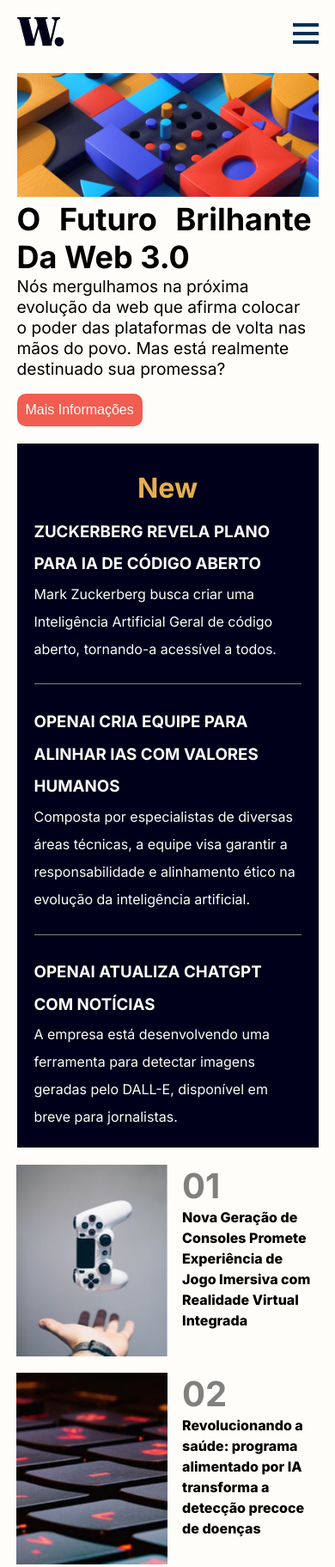
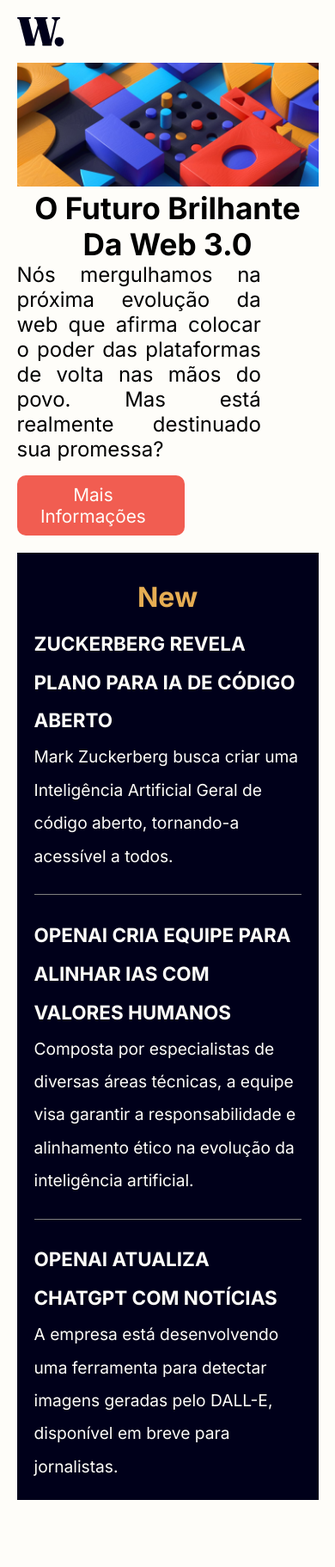
Before and after one commit to LeonardoSardagna/paginaNoticia, a plain HTML site: page index.html in a window 390 px wide. Shown: the top 1823 px of the page at 86% size. After the commit the page ends 1745 px from the top, so only its background shows below. Drawn offline with Linux system fonts and the light colour scheme.

Commit message:
trabalhando no card

```diff
--- a/index.html
+++ b/index.html
@@ -20,15 +20,16 @@
             <a class="link_navegacao" href="#">New</a>
             <a class="link_navegacao" href="#">Popular</a>
             <a class="link_navegacao" href="#">Categorias</a>
+            <a class="botao_hamburguer" href="#"><img src="imagens/Menu.svg" alt="icone do menu"></a>
         </nav>
     </header>
     <main>
         <section class="apresentacao">
             <div class="apresentacao_imagem_destaque">
-                <div>
+                    <figure>
                         <img class="imagem" src="imagens/image-web-3-desktop.jpg" alt="formas geometricas coloridas">
-                </div>
-                <div class="apresentacao_destaque">
+                    </figure>
+                <article class="apresentacao_destaque">
                         <div class="apresentacao_destaque_titulo">
                             <h1>O Futuro Brilhante Da Web 3.0</h1>
                         </div>
@@ -36,58 +37,101 @@
                             <p>Nós mergulhamos na próxima evolução da web que afirma colocar o poder das plataformas de
                                 volta nas mãos do povo. Mas está realmente destinuado sua promessa?</p>
                             <button class="botao_informacoes">
-                            Mais Informações
+                                <p>Mais Informações</p>
                             </button>
-                    </div>
+                        </article>
                 </div>
             </div>
             <div class="container_noticias">
                 <div class="container_corpo">
                     <h2 class="titulo_new">New</h2>
+                    <a class="link_noticia" href="#">
                         <h3 class="container_titulo">ZUCKERBERG REVELA PLANO PARA IA DE CÓDIGO ABERTO</h3>
+                    </a>
                     <p class="container_paragrafo">Mark Zuckerberg busca criar uma Inteligência Artificial Geral de
                         código aberto, tornando-a acessível a todos. </p>
                 </div>
                 <div id="linha"></div>
                 <div class="container_corpo">
+                    <a class="link_noticia" href="#">
                         <h3 class="container_titulo">OPENAI CRIA EQUIPE PARA ALINHAR IAS COM VALORES HUMANOS</h3>
+                    </a>
                     <p class="container_paragrafo">Composta por especialistas de diversas áreas técnicas, a equipe visa
                         garantir a responsabilidade e alinhamento ético na evolução da inteligência artificial.</p>
                 </div>
                 <div id="linha"></div>
                 <div class="container_corpo">
+                    <a class="link_noticia" href="#">
                         <h3 class="container_titulo">OPENAI ATUALIZA CHATGPT COM NOTÍCIAS</h3>
+                    </a>
                     <p class="container_paragrafo">A empresa está desenvolvendo uma ferramenta para detectar imagens
                     geradas pelo DALL-E, disponível em breve para jornalistas.</p>
                 </div>
             </div>
         </section>
-        <section class="card_principais_noticias">
+        <!-- <section class="card_principais_noticias">
+            <div class="selecao">
                 <div class="noticia">
-                <img class="imagem_card" src="imagens/image-gaming-growth.jpg" alt="">
+                    <div class="img_box">
+                        <img class="imagem_card" src="imagens/game.avif" alt="controle de video game">
+                    </div>
                     <div class="card">
-                    <h4 class="card_numero">01</h4>
-                    <h5 class="card_titulo">Nova Geração de Consoles Promete Experiência de Jogo Imersiva com
-                        Realidade Virtual Integrada</h5>
+                        <a class="link_card" href="#">
+                            <h5 class="card_titulo">Nova Geração de Consoles: Realidade Virtual Integrada</h5>
+                        </a>
+                        <p>
+                            Os jogadores agora podem mergulhar ainda mais fundo em seus mundos virtuais favoritos, graças a tecnologias inovadoras que oferecem gráficos incríveis e uma sensação tátil aprimorada.
+                        </p>
+                        <p>
+                            Este avanço representa um marco significativo no cenário dos jogos, elevando a barra para uma experiência de entretenimento interativo sem precedentes.
+                        </p>
                     </div>
                 </div>
                 <div class="noticia">
-                <img class="imagem_card" src="imagens/image-top-laptops.jpg" alt="">
+                    <div class="img_box">
+                        <img class="imagem_card" src="imagens/ia medicina.jpg" alt=" inteligência artificial com robô jogando xadrez com cientista">
+                    </div>
                     <div class="card">
-                    <h4 class="card_numero">02</h4>
+                        <a class="link_card"href="#">
                             <h5 class="card_titulo">Revolucionando a saúde: programa alimentado por IA transforma a
                                 detecção precoce de doenças</h5>
+                        </a>
+                        <p>
+                            Uma equipe de desenvolvedores de software acaba de lançar uma inovadora aplicação de inteligência artificial (IA) que promete revolucionar a detecção precoce de doenças.
+                        </p>
+                        <p>Essa inovação promete não apenas melhorar a eficácia dos diagnósticos, mas também abrir novos caminhos para a prevenção e tratamento mais eficaz de doenças,</p>
+                    </div>
+                </div>
+                <div class="selecao">
+                    <div class="noticia">
+                        <div class="img_box">
+                            <img class="imagem_card" src="imagens/ia.avif" alt=" cérebro humano na placa de circuito de computador inteligência artificial">
+                        </div>
+                        <div class="card">
+                            <a class="link_card" href="#">
+                                <h5 class="card_titulo">Inovação Imparável: Inteligência Artificial Revoluciona a Programação com Novo Algoritmo Autodidata</h5>
+                            </a>
+                            <p>
+                                Em um avanço tecnológico surpreendente, pesquisadores em inteligência artificial (IA) desenvolveram um novo algoritmo autodidata que promete revolucionar a forma como programadores abordam seus projetos.
+                            </p>
                         </div>
                     </div>
                     <div class="noticia">
-                <img class="imagem_card" src="imagens/image-retro-pcs.jpg" alt="">
+                        <div class="img_box">
+                            <img class="imagem_card" src="imagens/renderizacao-3d-de-crianca-jogando-jogo-digital_23-2150898496.avif" alt="menino desenvolvendo software no computador">
+                        </div>
                         <div class="card">
-                    <h4 class="card_numero">03</h4>
-                    <h5 class="card_titulo">Revival Tecnológico: Enthusiasts Resgatam a Era dos PCs Retro,
-                        Celebrando a Nostalgia Digital</h5>
+                            <a class="link_card" href="#">
+                                <h5 class="card_titulo">Jovens Programadores Revolucionam o Mundo Tech com Inovações Sustentáveis</h5>
+                            </a>
+                            <p>
+                                um grupo de jovens programadores está liderando uma revolução na indústria de tecnologia ao desenvolver soluções inovadoras e sustentáveis. Com uma abordagem voltada para a responsabilidade social e ambiental, esses talentosos programadores estão criando aplicativos e softwares que visam resolver desafios globais, como mudanças climáticas, gestão de resíduos e eficiência energética.
+                            </p>
                         </div>
                     </div>
-        </section>
+                </div>
+            </div>
+        </section> -->
     </main>
 </body>
 </html>
--- a/style/resposividade.css
+++ b/style/resposividade.css
@@ -1,17 +1,14 @@
-@media(max-width:485px){
+@media(max-width:568px){
 
     header{
         margin-bottom: 5%;
     }
 
-    .container_cabecalho{
-        display: none;
-        background-image: url(../imagens/Menu.svg);
-        background-position: center;
-        background-repeat: no-repeat;
-        display: inline-block;
-        width: 30px;
-        height: 30px;
+    .botao_hamburguer{
+        visibility: hidden;
+        justify-items: center;
+        align-items: center;
+        text-align: center;
     }
 
     .link_navegacao{
@@ -32,19 +29,18 @@
         margin: 0% 5% 0% 5%;
     }
 
-    .apresentacao_destaque_titulo{
-        font-size: 1.5rem;
+    .apresentacao_destaque_titulo h1{
+        font-size: 2.2rem;
         font-weight: bold;
-        width: 110%;
-        text-align: justify;
+        text-align: center;
     }
 
-    .apresentacao_destaque_paragrafo{
-        width: 110%;
-        font-size: 1.2rem;
+    .apresentacao_destaque_paragrafo p{
+        font-size: 1.5rem;
+        width: 90%;
     }
 
-    .botao_informacoes{
+    .botao_informacoes p{
         font-size: 1rem;
     }
 
@@ -59,7 +55,7 @@
         display: block;
     }
 
-    .imagem_card{
+    .imag_box{
         width: 50%;
         height: 50%;
     }
@@ -77,9 +73,96 @@
 }
 
 @media(max-width:800px){
+    header{
+        margin-bottom: 2%;
+    }
 
+    .botao_hamburguer{
+        display: none;
+    }
+
+    .apresentacao{
+        display: block;
+    }
+
+    .imagem{
+        margin: 0% 5% 0% 5%;
+        width: 90%;
+    }
+
+    .apresentacao_destaque{
+        display: block;
+        margin: 0% 5% 0% 5%;
+    }
+
+    .apresentacao_destaque_titulo{
+        font-size: 1.5rem;
+        font-weight: bold;
+        width: auto;
+        text-align: center;
+    }
+
+    .apresentacao_destaque_paragrafo{
+        width: 90%;
+        font-size: 1.2rem;
+        text-align: justify;
+    }
+
+    .botao_informacoes p{
+        font-size: 1.3rem;
+    }
+
+    .container_noticias{
+        margin: 5% 5% 0% 5%;
+        width: auto;
+        line-height: 2;
+        padding: 20px;
+    }
+
+    .container_corpo{
+        font-size: 1.2rem;
+    }
+
+    /* falta fazer */
+
+    .card_principais_noticias{
+        display: block;
+    }
+
+    .imag_box{
+        width: 50%;
+        height: 50%;
+    }
+
+    .card_titulo{
+        font-size: 1rem;
+        font-weight: 800;
+        line-height: 1.5;
+        width: 100%;
+    }
+
+    .noticia{
+        margin: 5% 0% 5% 5%;
+    }
 }
 
-@media(max-width:1185px){
+@media(max-width:1000px){
 
+    .botao_hamburguer{
+        display: none;
+    }
+
+    .apresentacao_destaque{
+        width: 90%;
+    }
+
+    .apresentacao_destaque_paragrafo{
+        font-size: 1.4rem;
+        text-align: justify;
+    }
+
+    .imagem_card{
+        width: 60%;
+        height: 60%;
+    }
 }
--- a/style/style.css
+++ b/style/style.css
@@ -12,12 +12,12 @@
 *{
     padding: 0;
     margin: 0;
+    box-sizing: border-box;
+    font-family: 'Inter', sans-serif;
 }
 
 body{
     background-color: var(--cor_principal);
-    font-family: 'Inter', sans-serif;
-    box-sizing: border-box;
     font-size: 1rem;
 }
 
@@ -27,6 +27,10 @@
     align-items: center;
     justify-items: center;
     padding: 5% 5% 2% 5%;
+}
+
+.botao_hamburguer{
+    display: none;
 }
 
 .container_logo img{
@@ -59,9 +63,9 @@
 }
 
 .apresentacao_destaque{
-    display: flex;
-    width: 80%;
+    width: 90%;
     margin: 3% 0% 0% 8%;
+    justify-content: space-between;
 }
 
 .apresentacao_destaque_titulo{
@@ -91,7 +95,7 @@
 
 .container_noticias{
     width: 80%;
-    margin: 0% 6% 0% 0%;
+    margin: 0% 6% 5% 0%;
     background-color: #00001a;
     color: #fefdf9;
     padding: 2%;
@@ -103,6 +107,11 @@
     font-size: 2rem;
 }
 
+.link_noticia{
+    text-decoration: none;
+    color: var(--cor_principal);
+}
+
 #linha{
    background-color: grey;
    height: 1px;
@@ -110,31 +119,40 @@
    margin: 8% 0 8% 0;
 }
 
-.card_principais_noticias{
-    margin: 5% 5% 0% 0%;
+/* .card_principais_noticias{
+    margin: 5% 0% 0% 0%;
     display: flex;
+}
+
+.selecao{
+    display: block;
 }
 
 .noticia{
     display: flex;
-    margin: 0% 0% 0% 5%;
+    margin: 0% 0% -8% 2%;
+    justify-content: space-evenly;
 }
 
-.imagem_card{
-    width: 100%;
-    height: 60%;
+.img_box img{
+    width: 80%;
+    height: 70%;
+    border-radius: 50px;
 }
 
-.card_numero{
-    color: gray;
-    font-size: 2.5rem;
+.card{
+    width: 50%;
+    margin-left: 5%;
 }
 
 .card_titulo{
     font-size: 1rem;
     font-weight: 800;
+    width: 80%;
+    text-align: center;
 }
 
-.card{
-    margin: 0% 0% 0% 5%;
-}
+.link_card{
+    text-decoration: none;
+    color: var(--cor_noticias);
+} */
```
Also changed, not shown: imagens/favicon-32x32.png (deleted), imagens/game.avif (added), imagens/ia medicina.jpg (added), imagens/ia.avif (added), imagens/image-gaming-growth.jpg (deleted), imagens/image-retro-pcs.jpg (deleted), imagens/image-top-laptops.jpg (deleted), imagens/renderizacao-3d-de-crianca-jogando-jogo-digital_23-2150898496.avif (added). Lines whose indentation alone changed are shown as unchanged.
